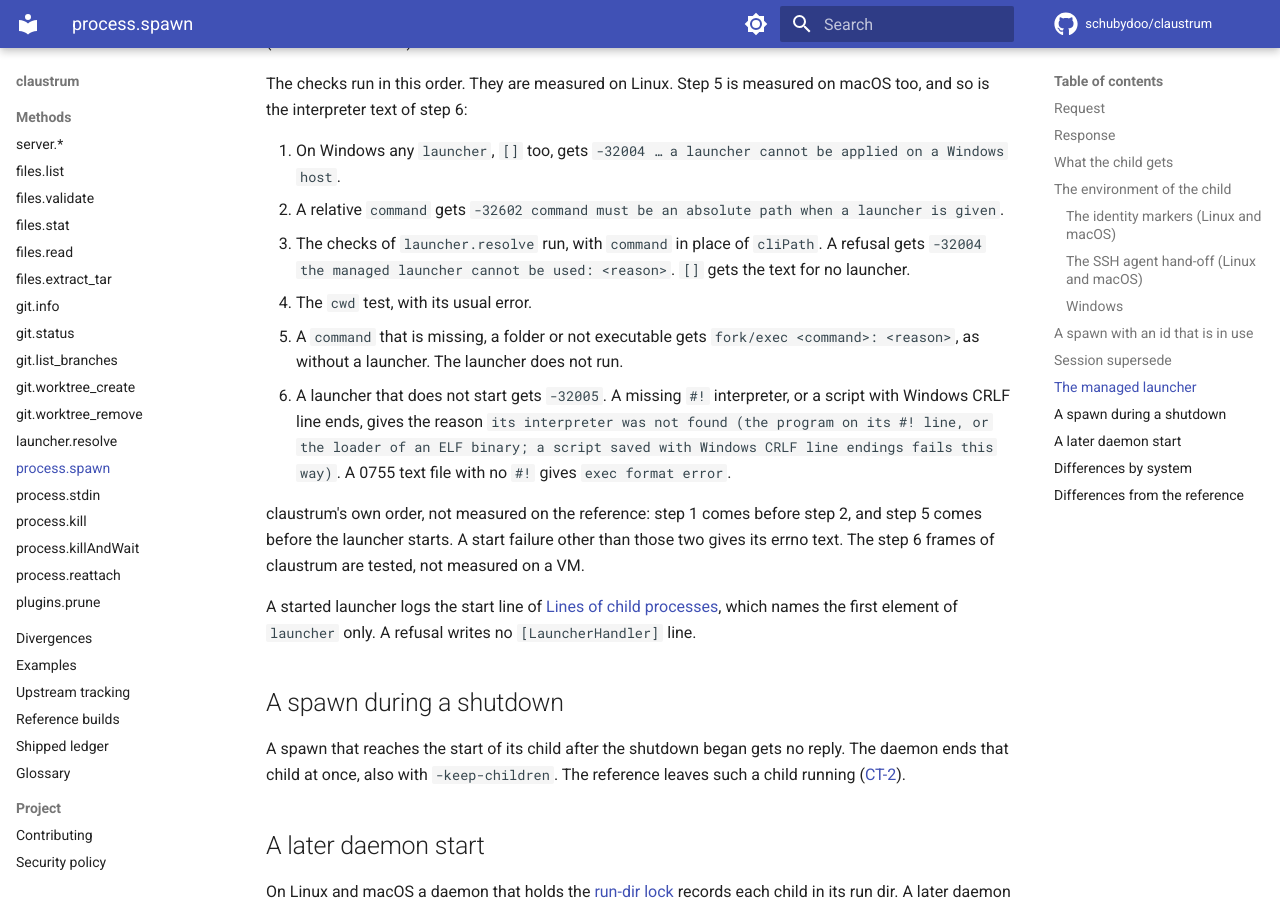
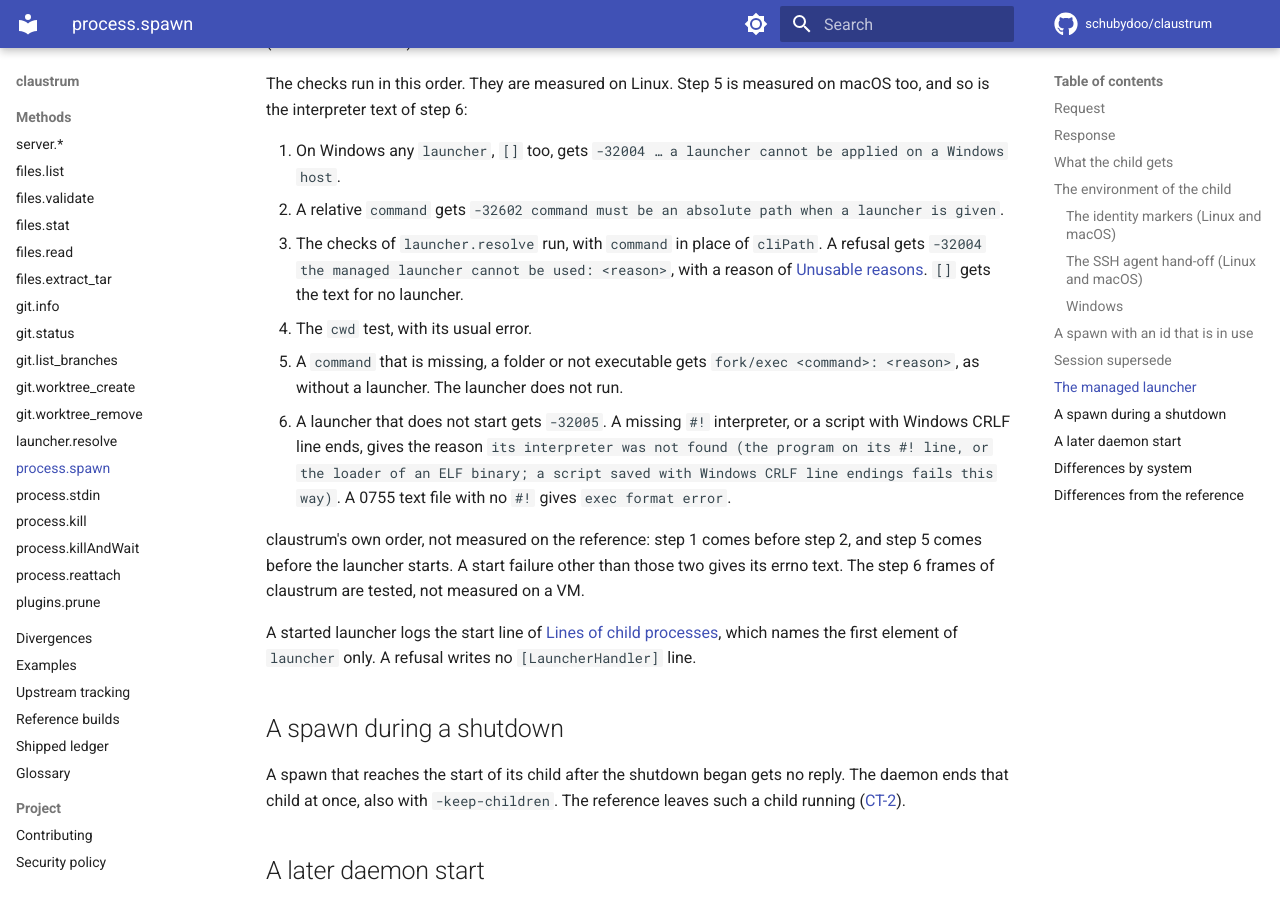
Before and after one commit to schubydoo/claustrum, an MkDocs documentation site: the page built from docs/protocol/process-spawn.md, in a window 1280 px wide and 900 px high, scrolled down 6466 px. Built offline with MkDocs 1.6.1 and Material for MkDocs 9.7.7, drawn with Linux system fonts in a browser that asks for light colours; comment, search, counter and statistics services are not loaded.

Commit message:
docs: link the unusable launcher reasons from process.spawn and rewrap the catalogue lede
Co-Authored-By: Claude Opus 5.5 <noreply@anthropic.com>

```diff
--- a/docs/protocol/process-spawn.md
+++ b/docs/protocol/process-spawn.md
@@ -148,7 +148,7 @@ The checks run in this order. They are measured on Linux. Step 5 is measured on
 
 1. On Windows any `launcher`, `[]` too, gets `-32004 … a launcher cannot be applied on a Windows host`.
 2. A relative `command` gets `-32602 command must be an absolute path when a launcher is given`.
-3. The checks of `launcher.resolve` run, with `command` in place of `cliPath`. A refusal gets `-32004 the managed launcher cannot be used: <reason>`. `[]` gets the text for no launcher.
+3. The checks of `launcher.resolve` run, with `command` in place of `cliPath`. A refusal gets `-32004 the managed launcher cannot be used: <reason>`, with a reason of [Unusable reasons](launcher-resolve.md#unusable-reasons). `[]` gets the text for no launcher.
 4. The `cwd` test, with its usual error.
 5. A `command` that is missing, a folder or not executable gets `fork/exec <command>: <reason>`, as without a launcher. The launcher does not run.
 6. A launcher that does not start gets `-32005`. A missing `#!` interpreter, or a script with Windows CRLF line ends, gives the reason `its interpreter was not found (the program on its #! line, or the loader of an ELF binary; a script saved with Windows CRLF line endings fails this way)`. A 0755 text file with no `#!` gives `exec format error`.
```
Also changed, not shown: docs/PROTOCOL.md (+2 -2 lines).
